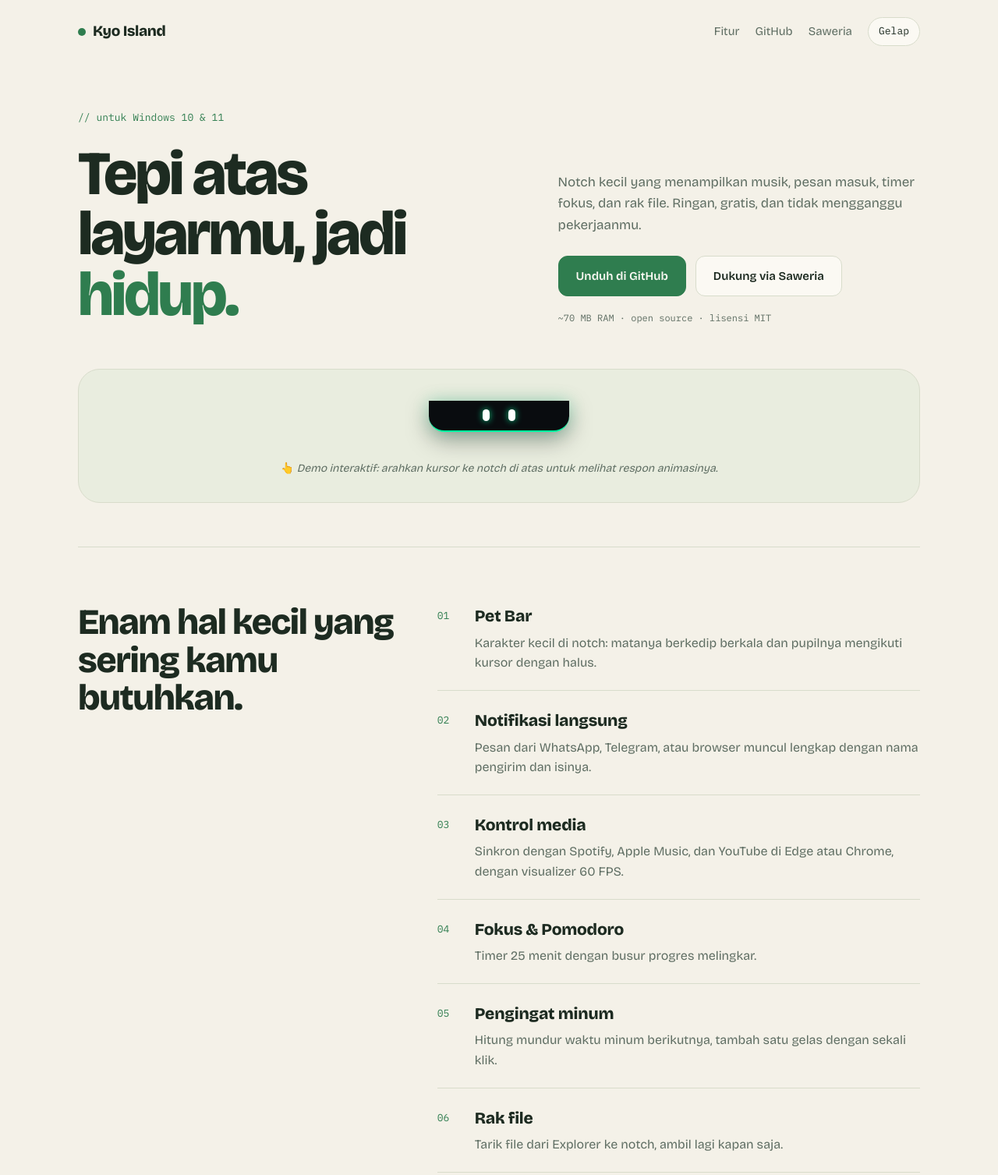
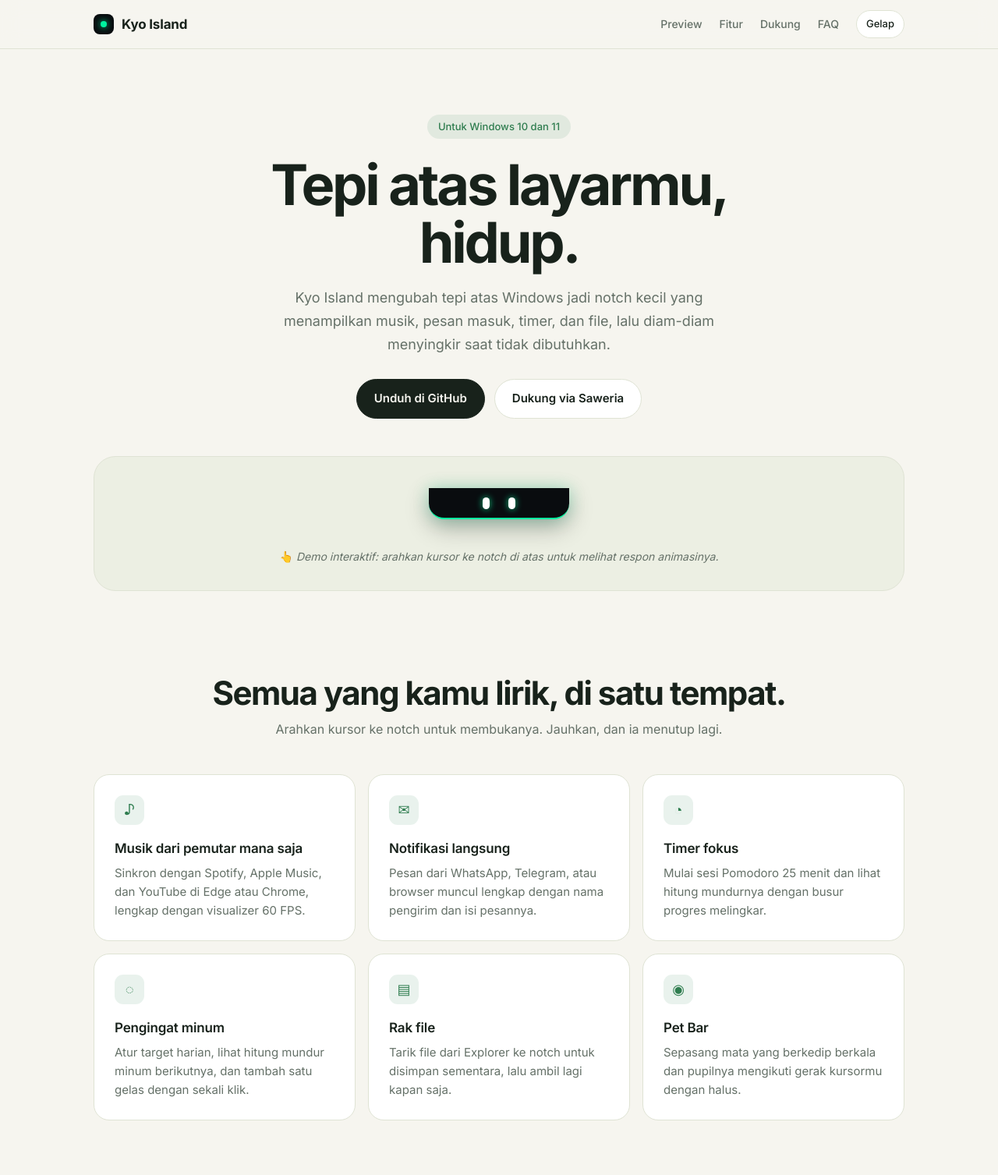
Before and after one commit to oziajayakan/Dynamic-Island-Win, a website: page public/index.html in a window 1280 px wide. Shown: the top 1507 px of the page at 78% size. Drawn offline with nearby package versions, Linux system fonts and the light colour scheme.

Commit message:
Refactor index.html for layout and theme updates
Updated the HTML structure and styles for improved layout and functionality.

```diff
--- a/public/index.html
+++ b/public/index.html
@@ -3,58 +3,61 @@
 <head>
 <meta charset="utf-8">
 <meta name="viewport" content="width=device-width, initial-scale=1, viewport-fit=cover">
-<title>Kyo Island: notch hidup untuk layar Windows</title>
-<meta name="description" content="Kyo Island mengubah tepi atas layar Windows jadi notch yang hidup: musik, notifikasi, timer fokus, pengingat minum, dan rak file.">
-<meta property="og:title" content="Kyo Island: notch hidup untuk layar Windows">
-<meta property="og:description" content="Musik, notifikasi langsung, timer fokus, pengingat minum, dan rak file di tepi atas layar.">
+<title>Kyo Island: notch hidup untuk Windows</title>
+<meta name="description" content="Kyo Island mengubah tepi atas layar Windows jadi notch kecil yang hidup: musik, notifikasi, timer fokus, pengingat minum, dan rak file.">
+<meta property="og:title" content="Kyo Island: notch hidup untuk Windows">
+<meta property="og:description" content="Musik, notifikasi langsung, timer fokus, pengingat minum, dan rak file di tepi atas layarmu.">
 <meta property="og:url" content="https://dynamic-island-win.vercel.app">
 <meta name="twitter:card" content="summary_large_image">
 <link rel="preconnect" href="https://fonts.googleapis.com">
 <link rel="preconnect" href="https://fonts.gstatic.com" crossorigin>
-<link href="https://fonts.googleapis.com/css2?family=Bricolage+Grotesque:opsz,wght@12..96,400;12..96,600;12..96,800&family=IBM+Plex+Mono:wght@400;500&display=swap" rel="stylesheet">
+<link href="https://fonts.googleapis.com/css2?family=Inter:wght@400;500;600;700&display=swap" rel="stylesheet">
 <style>
 :root{
-  --bg:#f4f1e8; --bg2:#e9eddf; --surface:#fbf9f3; --ink:#1d2b21; --mute:#5f6e63; --line:#d8dccb;
-  --acc:#2f7d4f; --acc-ink:#fbf9f3; --glow:rgba(47,125,79,.25);
-  --head:'Bricolage Grotesque',system-ui,sans-serif; --mono:'IBM Plex Mono',ui-monospace,monospace;
+  --bg:#f6f5ef; --bg2:#ecefe3; --surface:#fff; --ink:#18221b; --mute:#657168; --line:#dfe3d4;
+  --acc:#2f7d4f; --acc-soft:rgba(47,125,79,.1); --acc-ink:#fff;
+  --font:'Inter',system-ui,-apple-system,'Segoe UI',sans-serif;
   color-scheme:light;
 }
 @media (prefers-color-scheme:dark){:root:not([data-theme="light"]){
-  --bg:#1a231e; --bg2:#222d27; --surface:#202a24; --ink:#eef1e6; --mute:#9aaa9f; --line:#32403a;
-  --acc:#8fd9a2; --acc-ink:#12201a; --glow:rgba(143,217,162,.3); color-scheme:dark;}}
+  --bg:#171f1a; --bg2:#1e2822; --surface:#222d26; --ink:#eef2e8; --mute:#9aa99e; --line:#313e36;
+  --acc:#8fd9a2; --acc-soft:rgba(143,217,162,.12); --acc-ink:#12201a; color-scheme:dark;}}
 :root[data-theme="dark"]{
-  --bg:#1a231e; --bg2:#222d27; --surface:#202a24; --ink:#eef1e6; --mute:#9aaa9f; --line:#32403a;
-  --acc:#8fd9a2; --acc-ink:#12201a; --glow:rgba(143,217,162,.3); color-scheme:dark;}
-:root{box-sizing:border-box;padding-top:env(safe-area-inset-top,0px);padding-bottom:env(safe-area-inset-bottom,0px)}
-html{scroll-padding-top:env(safe-area-inset-top,0px);scroll-behavior:smooth}
+  --bg:#171f1a; --bg2:#1e2822; --surface:#222d26; --ink:#eef2e8; --mute:#9aa99e; --line:#313e36;
+  --acc:#8fd9a2; --acc-soft:rgba(143,217,162,.12); --acc-ink:#12201a; color-scheme:dark;}
+:root{box-sizing:border-box;padding-bottom:env(safe-area-inset-bottom,0px)}
+html{scroll-behavior:smooth;scroll-padding-top:80px}
 *,*::before,*::after{box-sizing:inherit;margin:0;padding:0}
-body{background:var(--bg);color:var(--ink);font-family:var(--head);font-size:17px;line-height:1.6;overflow-x:hidden;transition:background .3s,color .3s}
+body{background:var(--bg);color:var(--ink);font-family:var(--font);font-size:16px;line-height:1.65;-webkit-font-smoothing:antialiased;overflow-x:hidden;transition:background .3s,color .3s}
 a{color:inherit}
-.wrap{width:min(1080px,100% - 40px);margin-inline:auto}
-header{display:flex;justify-content:space-between;align-items:center;padding:22px 0}
-.logo{font-weight:800;font-size:19px;text-decoration:none;letter-spacing:-.02em}
-.logo i{display:inline-block;width:10px;height:10px;border-radius:50%;background:var(--acc);margin-right:9px}
-nav{display:flex;gap:20px;align-items:center;font-size:15px}
-nav a{text-decoration:none;color:var(--mute)}nav a:hover{color:var(--ink)}
-#theme{font:inherit;font-size:13px;font-family:var(--mono);padding:7px 13px;border-radius:999px;border:1px solid var(--line);background:var(--surface);color:var(--ink);cursor:pointer}
+.wrap{width:min(1040px,100% - 40px);margin-inline:auto}
+
+/* nav */
+.bar{position:sticky;top:0;z-index:20;background:color-mix(in srgb,var(--bg) 88%,transparent);backdrop-filter:blur(12px);border-bottom:1px solid var(--line);padding-top:env(safe-area-inset-top,0px)}
+.bar .wrap{display:flex;justify-content:space-between;align-items:center;height:62px}
+.logo{display:flex;align-items:center;gap:10px;font-weight:700;font-size:17px;text-decoration:none;letter-spacing:-.01em}
+.logo i{width:26px;height:26px;border-radius:8px;background:#090c0f;display:grid;place-items:center}
+.logo i::before{content:"";width:8px;height:8px;border-radius:50%;background:#00f5a0;box-shadow:0 0 8px #00f5a0}
+nav{display:flex;align-items:center;gap:22px;font-size:14px}
+nav a{text-decoration:none;color:var(--mute);font-weight:500}nav a:hover{color:var(--ink)}
+#theme{font:inherit;font-size:13px;font-weight:500;padding:6px 12px;border-radius:999px;border:1px solid var(--line);background:var(--surface);color:var(--ink);cursor:pointer}
 #theme:hover{border-color:var(--acc)}
 
-.hero{padding:60px 0 56px;display:grid;grid-template-columns:1.1fr .9fr;gap:48px;align-items:end}
-.tag{font-family:var(--mono);font-size:13px;color:var(--acc);margin-bottom:22px;display:block}
-h1{font-size:clamp(40px,6.2vw,80px);line-height:.98;letter-spacing:-.04em;font-weight:800}
-h1 em{font-style:normal;color:var(--acc)}
-.hero p{color:var(--mute);margin-bottom:26px;max-width:30em}
-.cta{display:flex;gap:12px;flex-wrap:wrap}
-.btn{padding:13px 22px;border-radius:12px;text-decoration:none;font-weight:600;font-size:15px;border:1px solid var(--line);background:var(--surface);transition:transform .2s}
+/* hero */
+.hero{text-align:center;padding:84px 0 48px}
+.pill{display:inline-block;font-size:13px;font-weight:500;color:var(--acc);background:var(--acc-soft);padding:5px 14px;border-radius:999px;margin-bottom:22px}
+h1{font-size:clamp(40px,6.6vw,72px);line-height:1.02;letter-spacing:-.045em;font-weight:700;max-width:13ch;margin-inline:auto}
+.hero p{color:var(--mute);font-size:18px;max-width:33em;margin:20px auto 30px}
+.cta{display:flex;gap:12px;justify-content:center;flex-wrap:wrap}
+.btn{padding:12px 22px;border-radius:999px;text-decoration:none;font-weight:600;font-size:15px;border:1px solid var(--line);background:var(--surface);transition:transform .2s}
 .btn:hover{transform:translateY(-2px)}
-.btn.p{background:var(--acc);color:var(--acc-ink);border-color:var(--acc)}
-.meta{font-family:var(--mono);font-size:12px;color:var(--mute);margin-top:18px}
+.btn.p{background:var(--ink);color:var(--bg);border-color:var(--ink)}
 
-/* demo (sesuai desain awal) */
-.preview{background:var(--bg2);border:1px solid var(--line);border-radius:28px;padding:40px 24px 32px;text-align:center;overflow:hidden}
+/* preview (demo asli) */
+.preview{background:var(--bg2);border:1px solid var(--line);border-radius:28px;padding:40px 24px 32px;text-align:center;overflow:hidden;margin-bottom:24px}
 .preview-top{display:flex;justify-content:center}
 .web-notch{width:180px;height:40px;background:#090c0f;border-radius:0 0 20px 20px;border-bottom:2px solid #00f5a0;
-  box-shadow:0 10px 30px rgba(0,0,0,.35),0 0 20px rgba(0,245,160,.25);display:flex;justify-content:center;align-items:center;
+  box-shadow:0 10px 30px rgba(0,0,0,.3),0 0 20px rgba(0,245,160,.25);display:flex;justify-content:center;align-items:center;
   cursor:pointer;transition:all .45s cubic-bezier(.34,1.3,.5,1);color:#fff}
 .eyes{display:flex;gap:24px}
 .eye{width:9px;height:15px;background:#fff;border-radius:5px;box-shadow:0 0 8px rgba(0,245,160,.8);animation:bl 3.6s infinite}
@@ -70,58 +73,77 @@ h1 em{font-style:normal;color:var(--acc)}
 .mm p{font-size:13px;color:#8fa59a}
 .hint{margin-top:36px;color:var(--mute);font-size:14px}
 
-/* fitur */
-.feat{display:grid;grid-template-columns:.8fr 1.2fr;gap:48px;padding:72px 0;border-top:1px solid var(--line);margin-top:56px}
-.feat h2{font-size:clamp(30px,4vw,46px);line-height:1.05;letter-spacing:-.03em;position:sticky;top:24px;align-self:start}
-.row{display:grid;grid-template-columns:48px 1fr;padding:22px 0;border-bottom:1px solid var(--line)}
-.row:first-child{padding-top:0}
-.row small{font-family:var(--mono);color:var(--acc);font-size:13px;padding-top:6px}
-.row h3{font-size:21px;letter-spacing:-.01em;margin-bottom:4px}
-.row p{color:var(--mute);font-size:16px}
+/* sections */
+section{padding:84px 0}
+.head{text-align:center;margin-bottom:44px}
+.head h2{font-size:clamp(28px,4vw,42px);line-height:1.1;letter-spacing:-.035em;font-weight:700}
+.head p{color:var(--mute);margin-top:10px}
+.grid{display:grid;grid-template-columns:repeat(3,1fr);gap:16px}
+.card{background:var(--surface);border:1px solid var(--line);border-radius:20px;padding:26px;transition:transform .25s,border-color .25s}
+.card:hover{transform:translateY(-3px);border-color:var(--acc)}
+.ic{width:38px;height:38px;border-radius:11px;background:var(--acc-soft);color:var(--acc);display:grid;place-items:center;font-size:18px;margin-bottom:16px}
+.card h3{font-size:17px;font-weight:600;letter-spacing:-.01em;margin-bottom:6px}
+.card p{color:var(--mute);font-size:15px;line-height:1.6}
 
-.support{background:var(--surface);border:1px solid var(--line);border-radius:20px;padding:36px;display:flex;justify-content:space-between;gap:28px;align-items:center;flex-wrap:wrap;margin-bottom:72px}
-.support h2{font-size:28px;letter-spacing:-.02em;line-height:1.15;margin-bottom:8px}
-.support p{color:var(--mute);max-width:34em;font-size:16px}
+.pet{background:var(--bg2);border-block:1px solid var(--line)}
+.pet .head{margin-bottom:36px}
+.three{display:grid;grid-template-columns:repeat(3,1fr);gap:16px}
+.three div{background:var(--surface);border:1px solid var(--line);border-radius:20px;padding:24px}
+.three h3{font-size:17px;font-weight:600;margin-bottom:6px}
+.three p{color:var(--mute);font-size:15px}
+
+.band{text-align:center;background:var(--surface);border:1px solid var(--line);border-radius:28px;padding:56px 24px}
+.band h2{font-size:clamp(28px,4vw,40px);letter-spacing:-.035em;line-height:1.1;margin-bottom:10px}
+.band p{color:var(--mute);max-width:30em;margin:0 auto 26px}
 .btn.s{background:#e3a008;color:#1c1608;border-color:#e3a008}
-footer{border-top:1px solid var(--line);padding:28px 0;color:var(--mute);font-size:14px;display:flex;justify-content:space-between;gap:12px;flex-wrap:wrap}
+
+.faq{max-width:720px;margin-inline:auto}
+details{border-bottom:1px solid var(--line);padding:18px 0}
+summary{cursor:pointer;font-weight:600;list-style:none;display:flex;justify-content:space-between;gap:16px}
+summary::-webkit-details-marker{display:none}
+summary::after{content:"+";color:var(--mute);font-weight:400;font-size:20px;line-height:1}
+details[open] summary::after{content:"–"}
+details p{color:var(--mute);margin-top:10px;font-size:15px}
+
+footer{border-top:1px solid var(--line);padding:28px 0;color:var(--mute);font-size:14px}
+footer .wrap{display:flex;justify-content:space-between;gap:12px;flex-wrap:wrap}
 footer a{color:var(--ink)}
 
-@media(max-width:760px){
-  .hero,.feat{grid-template-columns:1fr;gap:28px}
-  .feat h2{position:static}
+@media(max-width:820px){
+  .grid,.three{grid-template-columns:1fr}
   nav .hide{display:none}
+  .hero{padding-top:56px}
+  section{padding:60px 0}
 }
 @media(prefers-reduced-motion:reduce){*{animation:none!important;transition:none!important}}
 </style>
 </head>
 <body>
+<div class="bar">
   <div class="wrap">
-  <header>
     <a href="#" class="logo"><i></i>Kyo Island</a>
     <nav>
+      <a class="hide" href="#preview">Preview</a>
       <a class="hide" href="#fitur">Fitur</a>
-      <a class="hide" href="https://github.com/oziajayakan/Dynamic-Island-Win" target="_blank" rel="noopener">GitHub</a>
-      <a class="hide" href="https://saweria.co/kyoajh" target="_blank" rel="noopener">Saweria</a>
+      <a class="hide" href="#dukung">Dukung</a>
+      <a class="hide" href="#faq">FAQ</a>
       <button id="theme" type="button" aria-label="Ganti tema terang atau gelap">Gelap</button>
     </nav>
-  </header>
+  </div>
+</div>
 
-  <section class="hero">
-    <div>
-      <span class="tag">// untuk Windows 10 &amp; 11</span>
-      <h1>Tepi atas layarmu, jadi <em>hidup.</em></h1>
-    </div>
-    <div>
-      <p>Notch kecil yang menampilkan musik, pesan masuk, timer fokus, dan rak file. Ringan, gratis, dan tidak mengganggu pekerjaanmu.</p>
+<main class="wrap">
+  <div class="hero">
+    <span class="pill">Untuk Windows 10 dan 11</span>
+    <h1>Tepi atas layarmu, hidup.</h1>
+    <p>Kyo Island mengubah tepi atas Windows jadi notch kecil yang menampilkan musik, pesan masuk, timer, dan file, lalu diam-diam menyingkir saat tidak dibutuhkan.</p>
     <div class="cta">
       <a class="btn p" href="https://github.com/oziajayakan/Dynamic-Island-Win" target="_blank" rel="noopener">Unduh di GitHub</a>
       <a class="btn" href="https://saweria.co/kyoajh" target="_blank" rel="noopener">Dukung via Saweria</a>
     </div>
-      <div class="meta">~70 MB RAM · open source · lisensi MIT</div>
   </div>
-  </section>
 
-  <div class="preview">
+  <div class="preview" id="preview">
     <div class="preview-top">
       <div class="web-notch" id="notch" title="Hover me!">
         <div class="eyes"><div class="eye"></div><div class="eye"></div></div>
@@ -138,51 +160,75 @@ footer a{color:var(--ink)}
     <div class="hint">👆 <em>Demo interaktif: arahkan kursor ke notch di atas untuk melihat respon animasinya.</em></div>
   </div>
 
-  <section class="feat" id="fitur">
-    <h2>Enam hal kecil yang sering kamu butuhkan.</h2>
-    <div>
-      <div class="row"><small>01</small><div><h3>Pet Bar</h3><p>Karakter kecil di notch: matanya berkedip berkala dan pupilnya mengikuti kursor dengan halus.</p></div></div>
-      <div class="row"><small>02</small><div><h3>Notifikasi langsung</h3><p>Pesan dari WhatsApp, Telegram, atau browser muncul lengkap dengan nama pengirim dan isinya.</p></div></div>
-      <div class="row"><small>03</small><div><h3>Kontrol media</h3><p>Sinkron dengan Spotify, Apple Music, dan YouTube di Edge atau Chrome, dengan visualizer 60 FPS.</p></div></div>
-      <div class="row"><small>04</small><div><h3>Fokus &amp; Pomodoro</h3><p>Timer 25 menit dengan busur progres melingkar.</p></div></div>
-      <div class="row"><small>05</small><div><h3>Pengingat minum</h3><p>Hitung mundur waktu minum berikutnya, tambah satu gelas dengan sekali klik.</p></div></div>
-      <div class="row"><small>06</small><div><h3>Rak file</h3><p>Tarik file dari Explorer ke notch, ambil lagi kapan saja.</p></div></div>
+  <section id="fitur">
+    <div class="head">
+      <h2>Semua yang kamu lirik, di satu tempat.</h2>
+      <p>Arahkan kursor ke notch untuk membukanya. Jauhkan, dan ia menutup lagi.</p>
+    </div>
+    <div class="grid">
+      <div class="card"><div class="ic">♪</div><h3>Musik dari pemutar mana saja</h3><p>Sinkron dengan Spotify, Apple Music, dan YouTube di Edge atau Chrome, lengkap dengan visualizer 60 FPS.</p></div>
+      <div class="card"><div class="ic">✉</div><h3>Notifikasi langsung</h3><p>Pesan dari WhatsApp, Telegram, atau browser muncul lengkap dengan nama pengirim dan isi pesannya.</p></div>
+      <div class="card"><div class="ic">◔</div><h3>Timer fokus</h3><p>Mulai sesi Pomodoro 25 menit dan lihat hitung mundurnya dengan busur progres melingkar.</p></div>
+      <div class="card"><div class="ic">◌</div><h3>Pengingat minum</h3><p>Atur target harian, lihat hitung mundur minum berikutnya, dan tambah satu gelas dengan sekali klik.</p></div>
+      <div class="card"><div class="ic">▤</div><h3>Rak file</h3><p>Tarik file dari Explorer ke notch untuk disimpan sementara, lalu ambil lagi kapan saja.</p></div>
+      <div class="card"><div class="ic">◉</div><h3>Pet Bar</h3><p>Sepasang mata yang berkedip berkala dan pupilnya mengikuti gerak kursormu dengan halus.</p></div>
+    </div>
+  </section>
+</main>
+
+<div class="pet">
+  <div class="wrap">
+    <section>
+      <div class="head">
+        <h2>Teman kecil yang tidak merepotkan.</h2>
+        <p>Pet Bar membuat notch terasa hidup tanpa menambah beban untuk komputermu.</p>
+      </div>
+      <div class="three">
+        <div><h3>Ringan di PC</h3><p>Hanya sekitar 70 MB RAM, hemat daya, dan tidak membebani laptop atau desktop.</p></div>
+        <div><h3>Gratis dan open source</h3><p>Kode terbuka di GitHub dan dirilis di bawah lisensi MIT. Pakai dan bagikan sesukamu.</p></div>
+        <div><h3>Dibuat untuk Windows</h3><p>Dirancang khusus untuk Windows 10 dan 11, tampil rapi di layar laptop maupun desktop.</p></div>
+      </div>
+    </section>
+  </div>
+</div>
+
+<main class="wrap">
+  <section id="dukung">
+    <div class="band">
+      <h2>Kyo Island gratis, dan akan tetap begitu.</h2>
+      <p>Kalau aplikasinya membantu harimu, kamu bisa traktir kopi pengembangnya lewat Saweria.</p>
+      <a class="btn s" href="https://saweria.co/kyoajh" target="_blank" rel="noopener">☕ Dukung di Saweria</a>
     </div>
   </section>
 
-  <section class="support">
-    <div>
-      <h2>Kyo Island gratis, dan akan tetap begitu.</h2>
-      <p>Kalau aplikasinya membantu harimu, kamu bisa traktir kopi pengembangnya lewat Saweria.</p>
+  <section id="faq" style="padding-top:0">
+    <div class="head"><h2>Pertanyaan umum</h2></div>
+    <div class="faq">
+      <details><summary>Apakah Kyo Island gratis?</summary><p>Ya. Kyo Island gratis dan open source di bawah lisensi MIT. Unduh dari GitHub, pakai, dan bagikan ke teman.</p></details>
+      <details><summary>Windows versi berapa yang didukung?</summary><p>Windows 10 dan Windows 11.</p></details>
+      <details><summary>Pemutar musik apa yang bisa terbaca?</summary><p>Spotify, Apple Music, dan YouTube di Edge atau Chrome, selama pemutarnya tampil di kontrol media Windows.</p></details>
+      <details><summary>Notifikasi dari aplikasi apa saja?</summary><p>Pesan dari WhatsApp, Telegram, dan browser akan muncul di notch dengan nama pengirim dan isi pesannya.</p></details>
+      <details><summary>Apakah memperlambat komputer?</summary><p>Tidak. Kyo Island memakai sekitar 70 MB RAM dan dirancang hemat daya.</p></details>
     </div>
-    <a class="btn s" href="https://saweria.co/kyoajh" target="_blank" rel="noopener">☕ Dukung di Saweria</a>
   </section>
+</main>
 
 <footer>
+  <div class="wrap">
     <span>© 2026 Kyo Island · dibuat oleh <a href="https://github.com/oziajayakan">@oziajayakan</a></span>
-    <span>Rilis di bawah lisensi MIT</span>
+    <span><a href="https://github.com/oziajayakan/Dynamic-Island-Win" target="_blank" rel="noopener">GitHub</a> · Lisensi MIT</span>
+  </div>
 </footer>
-</div>
 
 <script>
 var notch=document.getElementById('notch');
 notch.addEventListener('click',function(){notch.classList.toggle('expanded')});
-
 var root=document.documentElement,btn=document.getElementById('theme');
-function cur(){
-  var t=root.getAttribute('data-theme');
-  if(t)return t;
-  return window.matchMedia('(prefers-color-scheme: dark)').matches?'dark':'light';
-}
+function cur(){var t=root.getAttribute('data-theme');if(t)return t;return window.matchMedia('(prefers-color-scheme: dark)').matches?'dark':'light'}
 function label(){btn.textContent=cur()==='dark'?'Terang':'Gelap'}
 try{var s=localStorage.getItem('kyo-theme');if(s)root.setAttribute('data-theme',s)}catch(e){}
 label();
-btn.addEventListener('click',function(){
-  var n=cur()==='dark'?'light':'dark';
-  root.setAttribute('data-theme',n);
-  try{localStorage.setItem('kyo-theme',n)}catch(e){}
-  label();
-});
+btn.addEventListener('click',function(){var n=cur()==='dark'?'light':'dark';root.setAttribute('data-theme',n);try{localStorage.setItem('kyo-theme',n)}catch(e){}label()});
 </script>
 </body>
 </html>
```
Lines whose indentation alone changed are shown as unchanged.
